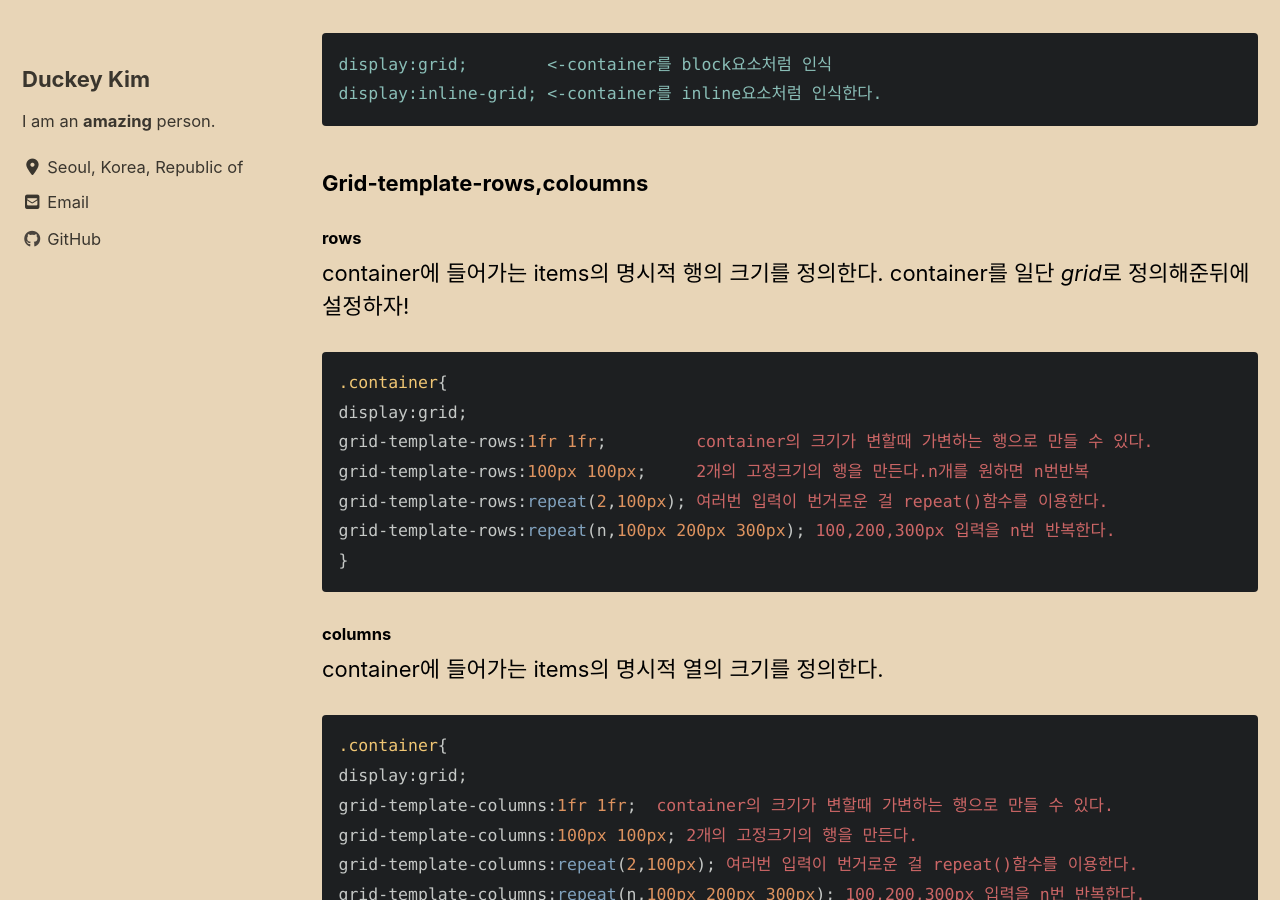
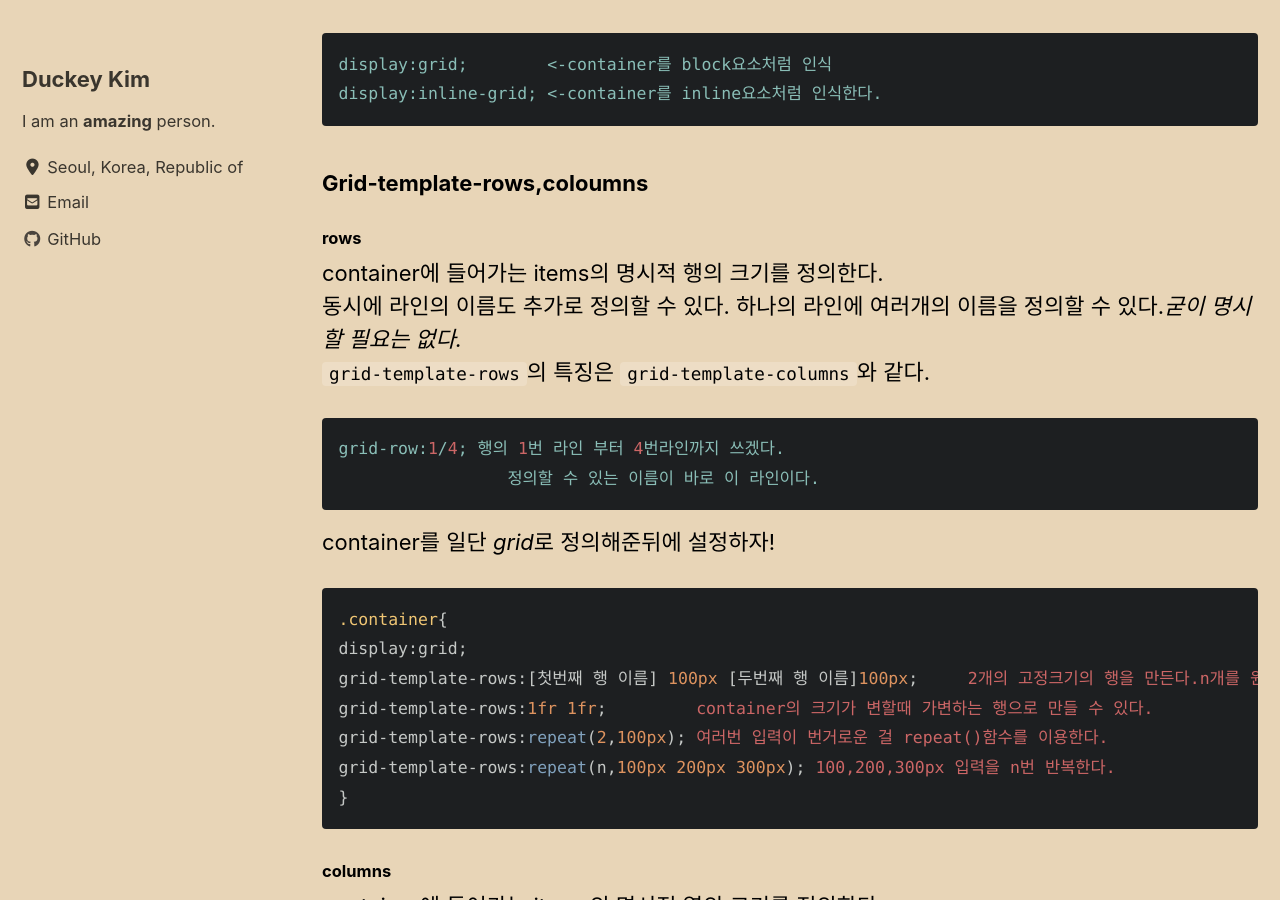
Before and after one commit to duckey-kim/duckey-kim.github.io, a Jekyll site: the page built from _posts/2020-01-21-14-CSS배우기(grid).md, in a window 1280 px wide and 900 px high, scrolled down 754 px. Built offline with Jekyll 4.4.1, drawn with Linux system fonts in a browser that asks for light colours; cached includes are drawn as plain includes; nearby versions of some CDN libraries; some of the changed text lies outside the part shown.

Commit message:
Update 2020-01-21-14-CSS배우기(grid).md

````diff
--- a/_posts/2020-01-21-14-CSS배우기(grid).md
+++ b/_posts/2020-01-21-14-CSS배우기(grid).md
@@ -23,13 +23,21 @@ display:inline-grid; <-container를 inline요소처럼 인식한다.
 
 #### rows
 container에 들어가는 items의 명시적 행의 크기를 정의한다.
+동시에 라인의 이름도 추가로 정의할 수 있다. 하나의 라인에 여러개의 이름을 정의할 수 있다.*굳이 명시할 필요는 없다.*
+`grid-template-rows`의 특징은 `grid-template-columns`와 같다.
+
+```css
+grid-row:1/4; 행의 1번 라인 부터 4번라인까지 쓰겠다.
+                 정의할 수 있는 이름이 바로 이 라인이다.
+```
 container를 일단 *grid*로 정의해준뒤에 설정하자!
+
 
 ```css
 .container{
 display:grid;
+grid-template-rows:[첫번째 행 이름] 100px [두번째 행 이름]100px;     2개의 고정크기의 행을 만든다.n개를 원하면 n번반복
 grid-template-rows:1fr 1fr;         container의 크기가 변할때 가변하는 행으로 만들 수 있다.
-grid-template-rows:100px 100px;     2개의 고정크기의 행을 만든다.n개를 원하면 n번반복
 grid-template-rows:repeat(2,100px); 여러번 입력이 번거로운 걸 repeat()함수를 이용한다.
 grid-template-rows:repeat(n,100px 200px 300px); 100,200,300px 입력을 n번 반복한다.
 }
@@ -118,3 +126,5 @@ grid-template-areas는 아이템의 name을 설정한 뒤 배열한 item들을
 |`column`|열 축을 따라서 배치(수직정렬)| |
 |`row dense or dense`|행 축을 따라서 배치 하는데 빈 영역을 메운다.| |
 |`column dense`|열 축을 따라서 배치 하는데 빈 영역을 메운다.| |
+
+#### grid-template-rows
````
